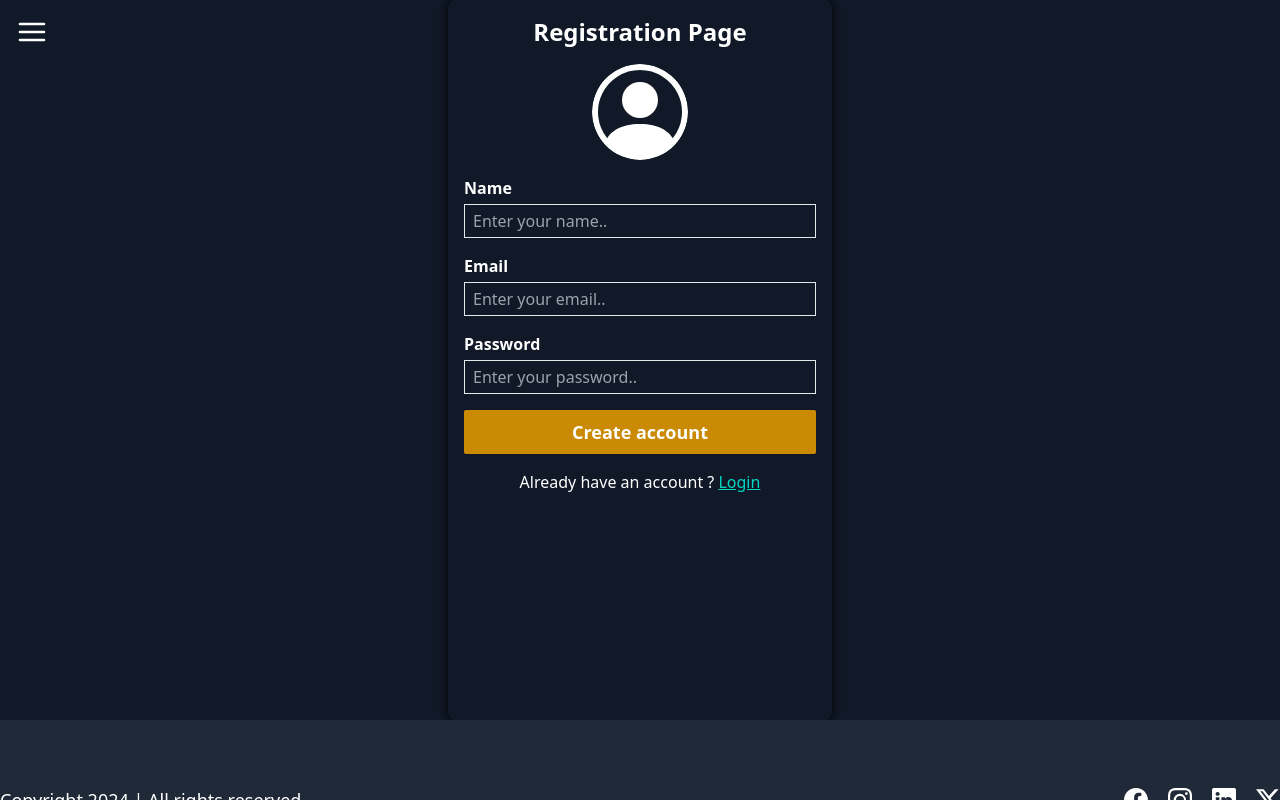
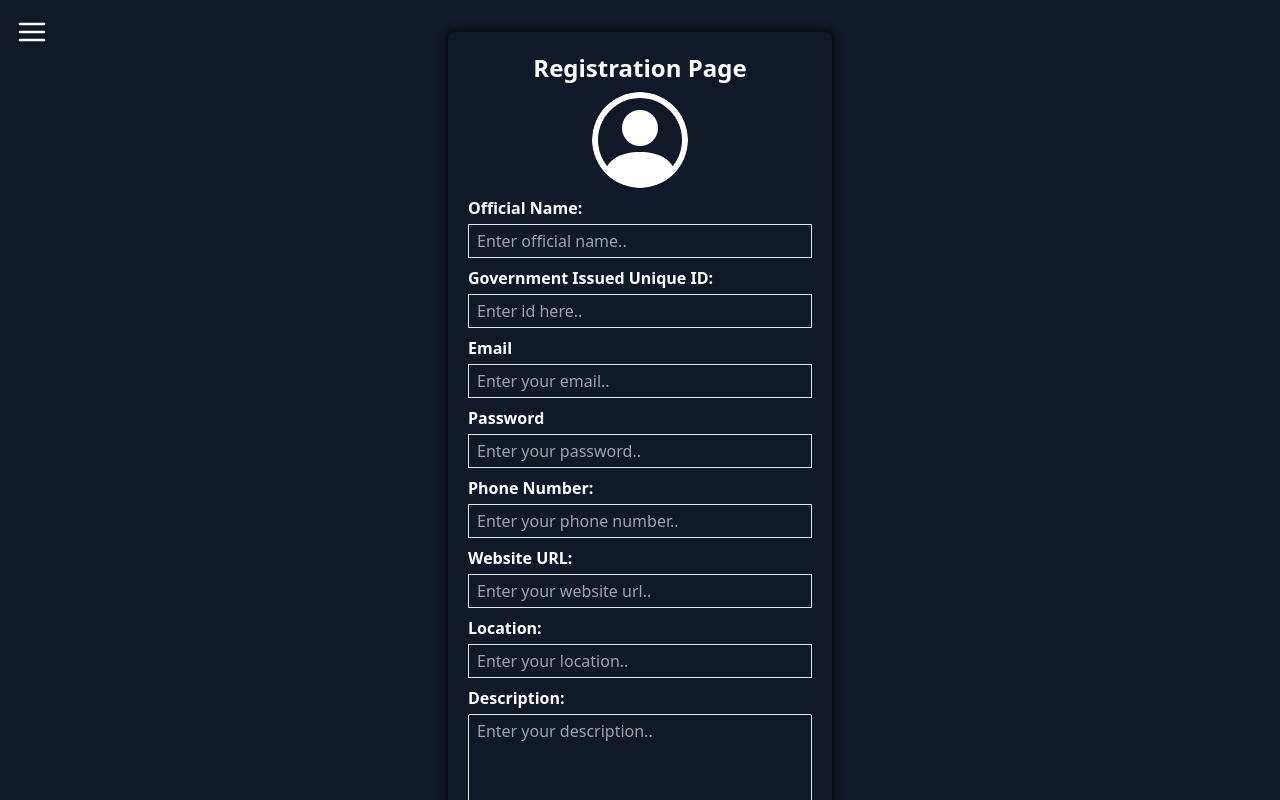
Before and after one commit to Abhi-Ary/hns-fronted, a React (Vite) app: page /signup in a window 1280 px wide. Shown: the top 800 px of the page. Built offline with nearby package versions, Linux system fonts and the light colour scheme.

Commit message:
modified signup page

```diff
--- a/src/Pages/Contact.jsx
+++ b/src/Pages/Contact.jsx
@@ -116,6 +116,6 @@ function Contact(){
             </form>
             </div>
         </HomeLayout>
-    )
+    );
 }
 export default Contact;
--- a/src/Pages/Login.jsx
+++ b/src/Pages/Login.jsx
@@ -50,7 +50,7 @@ function Login(){
     return (
         <HomeLayout>
             <div className="flex itmes-center justify-center h-[90vh]">
-                <form noValidate onSubmit={onLogin} className="flex flex-col itmes-center gap-4 rounded-lg p-4 text-white w-96 shadow-[0_0_10px_black]">
+                <form noValidate onSubmit={onLogin} className="flex flex-col itmes-center gap-4 rounded-lg p-4 text-white w-96 shadow-[0_0_10px_black] m-8">
                     <h1 className="text-center text-2xl font-bold">Login Page</h1>
 
 
--- a/src/Pages/Signup.jsx
+++ b/src/Pages/Signup.jsx
@@ -22,9 +22,14 @@ function Signup(){
     const [previewImage, setPreviewImage] = useState("");
 
     const [signupData, setSignupData] = useState({
-        fullName: "",
+        officialName: "",
+        governmentID: "",
         email: "",
         password: "",
+        phone: "",
+        website: "",
+        location: "",
+        description: "",
         avatar: ""
     });
 
@@ -57,13 +62,13 @@ function Signup(){
 
     async function createNewAccount(event){
         event.preventDefault();
-        if(!signupData.email || !signupData.password || !signupData.fullName || !signupData.avatar)
+        if(!signupData.location || !signupData.phone || !signupData.governmentID || !signupData.email || !signupData.password || !signupData.officialName || !signupData.avatar)
         {
             toast.error("Please fill all the details");
             return;
         }
         // checking name field length
-        if(signupData.fullName.length < 5){
+        if(signupData.officialName.length < 5){
             toast.error("Name should be atleast of 5 characters");
             return;
         }
@@ -79,9 +84,14 @@ function Signup(){
         }
 
         const formData = new FormData();
-        formData.append("fullName", signupData.fullName);
+        formData.append("officialName", signupData.officialName);
+        formData.append("governmentID", signupData.governmentID);
         formData.append("email", signupData.email);
         formData.append("password", signupData.password);
+        formData.append("phone", signupData.phone);
+        formData.append("website", signupData.website);
+        formData.append("location", signupData.location);
+        formData.append("descriptio", signupData.description);
         formData.append("avatar", signupData.avatar);
 
         // dispatch create account action
@@ -91,9 +101,14 @@ function Signup(){
         navigate("/");
 
         setSignupData({
-            fullName: "",
+            officialName: "",
+            governmentID: "",
             email: "",
             password: "",
+            phone: "",
+            website: "",
+            location: "",
+            description: "",
             avatar: ""
         });
         setPreviewImage("");
@@ -102,8 +117,8 @@ function Signup(){
 
     return (
         <HomeLayout>
-            <div className="flex itmes-center justify-center h-[90vh]">
-                <form noValidate onSubmit={createNewAccount} className="flex flex-col itmes-center gap-4 rounded-lg p-4 text-white w-96 shadow-[0_0_10px_black]">
+            <div className="flex itmes-center justify-center">
+                <form noValidate onSubmit={createNewAccount} className="flex flex-col m-8 itmes-center justify-center gap-2 rounded-lg p-5 text-white w-96 shadow-[0_0_10px_black]">
                     <h1 className="text-center text-2xl font-bold">Registration Page</h1>
 
                     <label htmlFor="image_uploads" className="cursor-pointer">
@@ -123,16 +138,30 @@ function Signup(){
                     />
 
                     <div className="flex flex-col gap-1">
-                            <label htmlFor="fullName" className="font-semibold"> Name </label>
+                            <label htmlFor="officialName" className="font-semibold"> Official Name: </label>
                             <input
                                 type="text"
                                 required
-                                name="fullName"
-                                id="fullName"
-                                placeholder="Enter your name.."
+                                name="officialName"
+                                id="officialName"
+                                placeholder="Enter official name.."
                                 className="bg-transparent px-2 py-1 border "
                                 onChange={handleUserInput}
-                                value={signupData.fullName}
+                                value={signupData.officialName}
+                            />
+                    </div>
+
+                    <div className="flex flex-col gap-1">
+                            <label htmlFor="governmentID" className="font-semibold"> Government Issued Unique ID: </label>
+                            <input
+                                type="text"
+                                required
+                                name="governmentID"
+                                id="governmentID"
+                                placeholder="Enter id here.."
+                                className="bg-transparent px-2 py-1 border "
+                                onChange={handleUserInput}
+                                value={signupData.governmentID}
                             />
                     </div>
 
@@ -164,6 +193,60 @@ function Signup(){
                             />
                     </div>
 
+                    <div className="flex flex-col gap-1">
+                            <label htmlFor="phone" className="font-semibold"> Phone Number: </label>
+                            <input
+                                type="tel"
+                                required
+                                name="phone"
+                                id="phone"
+                                placeholder="Enter your phone number.."
+                                className="bg-transparent px-2 py-1 border "
+                                onChange={handleUserInput}
+                                pattern="[0-9]{10}"
+                                value={signupData.phone}
+                            />
+                    </div>
+
+                    <div className="flex flex-col gap-1">
+                            <label htmlFor="website" className="font-semibold"> Website URL: </label>
+                            <input
+                                type="text"
+                                name="website"
+                                id="website"
+                                placeholder="Enter your website url.."
+                                className="bg-transparent px-2 py-1 border "
+                                onChange={handleUserInput}
+                                value={signupData.website}
+                            />
+                    </div>
+
+                    <div className="flex flex-col gap-1">
+                            <label htmlFor="location" className="font-semibold"> Location: </label>
+                            <input
+                                type="text"
+                                required
+                                name="location"
+                                id="location"
+                                placeholder="Enter your location.."
+                                className="bg-transparent px-2 py-1 border "
+                                onChange={handleUserInput}
+                                value={signupData.location}
+                            />
+                    </div>
+
+                    <div className="flex flex-col gap-1">
+                            <label htmlFor="description" className="font-semibold"> Description: </label>
+                            <textarea
+                                name="description"
+                                id="description"
+                                placeholder="Enter your description.."
+                                className="bg-transparent px-2 py-1 border rounded-sm resize-none h-40 "
+                                onChange={handleUserInput}
+                                value={signupData.description}
+                            />
+                    </div>
+
                     <button type="submit" className="mt-1/2 bg-yellow-600 hover:bg-yellow-500 transition-all ease-in-out duration-300 rounded-sm py-2 font-semibold text-lg cursor-pointer">
                         Create account
                     </button>
```
